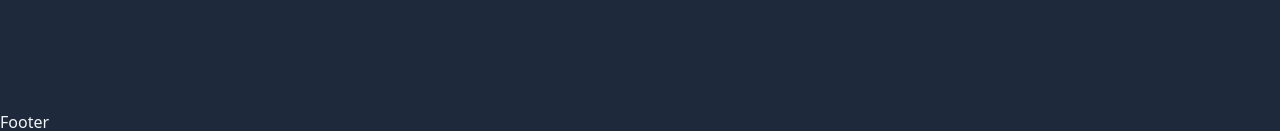
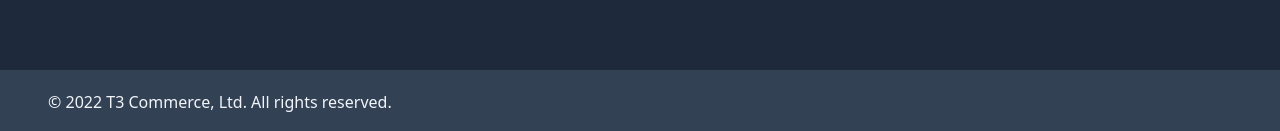
Before and after one commit to alexbarba/t3-rsc-commerce, a Next.js app: page / in a window 1280 px wide. Shown: the part 666-797 px from the top of the page. Built offline with nearby package versions, Linux system fonts and the light colour scheme; no server answers; the database is empty.

Commit message:
feat(footer): add content and styles

```diff
--- a/src/components/common/Footer/Footer.tsx
+++ b/src/components/common/Footer/Footer.tsx
@@ -1,5 +1,9 @@
 const Footer = () => {
-  return <footer>Footer</footer>;
+  return (
+    <footer className="flex h-16 items-center bg-slate-700 p-4 sm:px-12">
+      © {new Date().getFullYear()} T3 Commerce, Ltd. All rights reserved.
+    </footer>
+  );
 };
 
 export default Footer;
```
